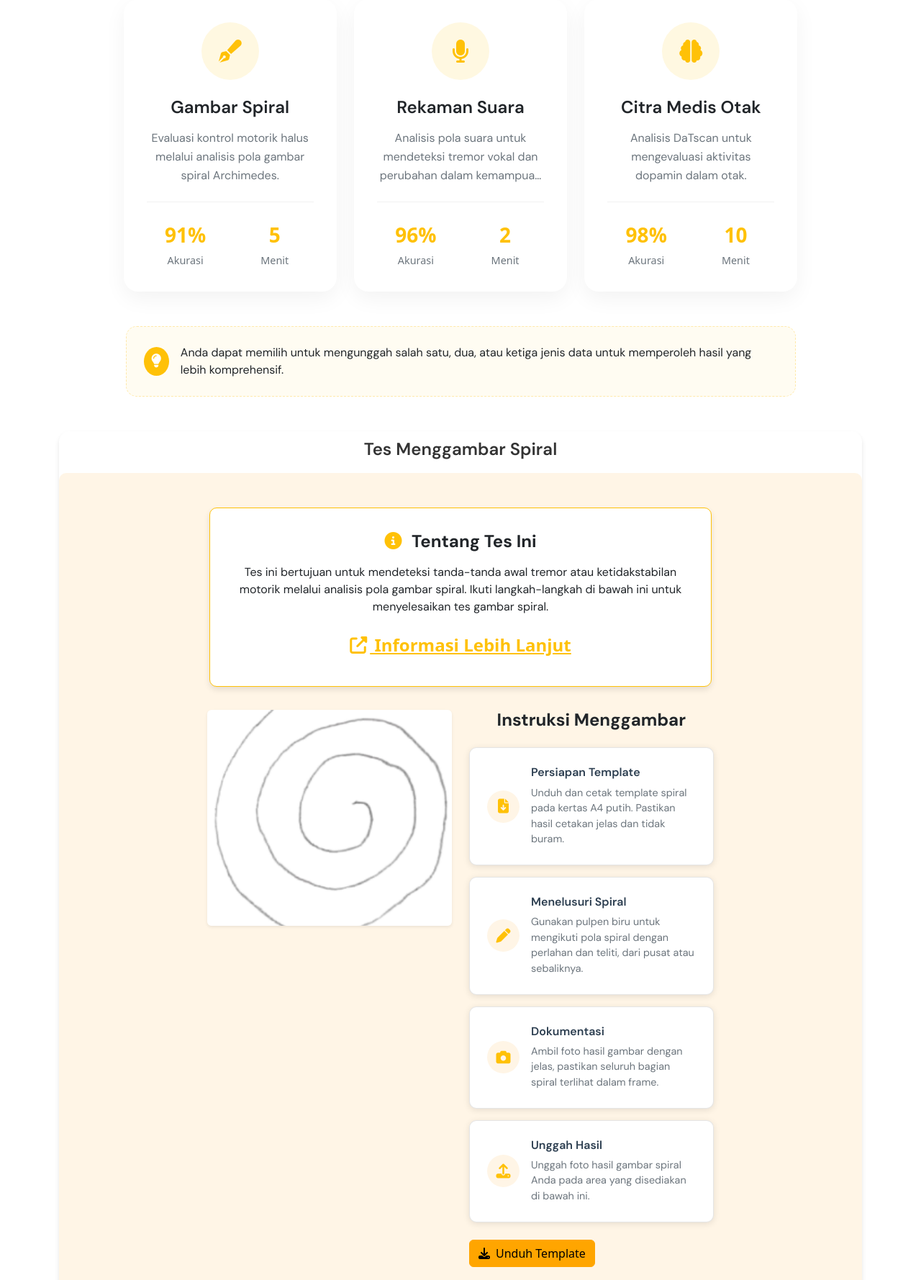
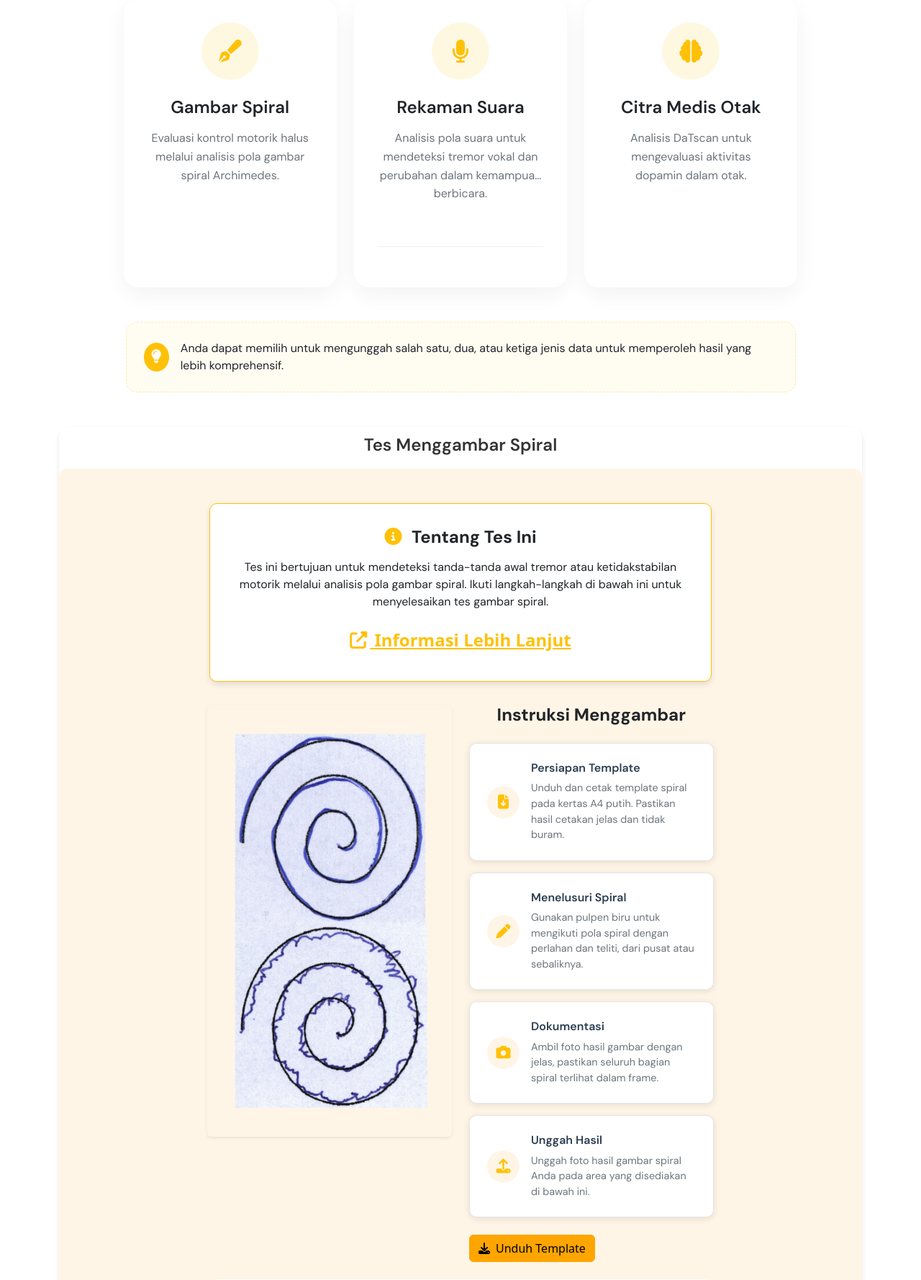
Before and after one commit to andyathsid/parked-web-monorepo, a Laravel app: page /form-diagnosa in a window 1280 px wide. Shown: the part 343-2121 px from the top of the page at 72% size. Run offline with Laravel 10, Linux system fonts and the light colour scheme; the visitor is signed in with stand-in values (Sample User, id 1); some libraries are stand-ins or nearby versions.

Commit message:
ubah style

```diff
--- a/resources/views/frontend/FormDiagnosa.blade.php
+++ b/resources/views/frontend/FormDiagnosa.blade.php
@@ -35,16 +35,7 @@
                                         <h4>Gambar Spiral</h4>
                                         <p>Evaluasi kontrol motorik halus melalui analisis pola gambar spiral Archimedes.
                                         </p>
-                                        <div class="test-card-stats">
-                                            <div class="stat">
-                                                <span class="stat-value">91%</span>
-                                                <span class="stat-label">Akurasi</span>
-                                            </div>
-                                            <div class="stat">
-                                                <span class="stat-value">5</span>
-                                                <span class="stat-label">Menit</span>
-                                            </div>
-                                        </div>
+
                                     </div>
                                 </div>
                             </div>
@@ -59,14 +50,7 @@
                                         <p>Analisis pola suara untuk mendeteksi tremor vokal dan perubahan dalam kemampuan
                                             berbicara.</p>
                                         <div class="test-card-stats">
-                                            <div class="stat">
-                                                <span class="stat-value">96%</span>
-                                                <span class="stat-label">Akurasi</span>
-                                            </div>
-                                            <div class="stat">
-                                                <span class="stat-value">2</span>
-                                                <span class="stat-label">Menit</span>
-                                            </div>
+
                                         </div>
                                     </div>
                                 </div>
@@ -83,16 +67,7 @@
                                     <div class="test-card-content">
                                         <h4>Citra Medis Otak</h4>
                                         <p>Analisis DaTscan untuk mengevaluasi aktivitas dopamin dalam otak.</p>
-                                        <div class="test-card-stats">
-                                            <div class="stat">
-                                                <span class="stat-value">98%</span>
-                                                <span class="stat-label">Akurasi</span>
-                                            </div>
-                                            <div class="stat">
-                                                <span class="stat-value">10</span>
-                                                <span class="stat-label">Menit</span>
-                                            </div>
-                                        </div>
+
                                     </div>
                                 </div>
                             </div>
@@ -155,7 +130,7 @@
                                             <div class="position-relative">
                                                 <img src="assets/img/Spiral.png" alt="Spiral Image"
                                                     class="img-fluid rounded shadow-sm mb-3"
-                                                    style="width: 100%; height: 300px; object-fit: cover;">
+                                                    style="width: 100%; height: 600px; object-fit: cover;">
                                             </div>
                                         </div>
                                         <div class="col-md-6">
```
Also changed, not shown: public/assets/img/Spiral.png.
